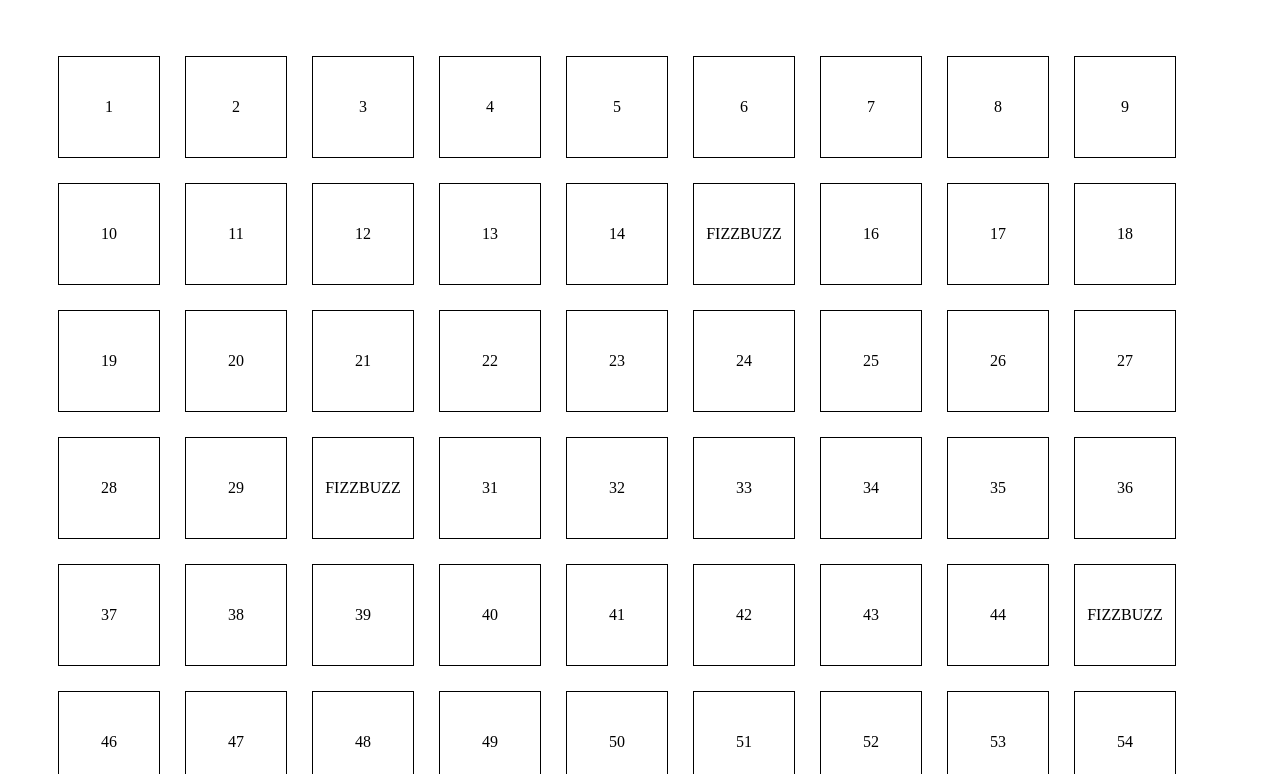
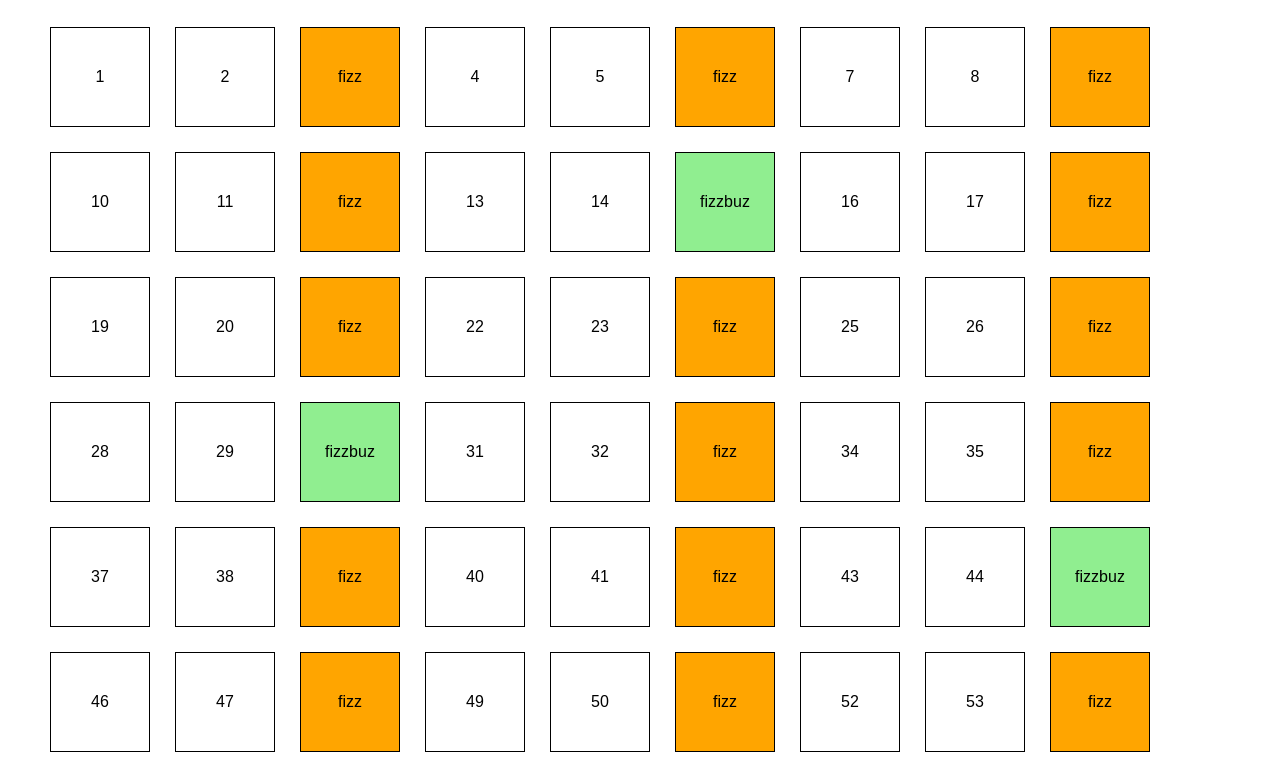
Before and after one commit to AlessioDiMari/js-fizzbuzz, a plain HTML site: page index.html in a window 1280 px wide. Shown: the part 60-834 px from the top of the page. Drawn offline with Linux system fonts and the light colour scheme.

Commit message:
seconda condizione

```diff
--- a/css/style.css
+++ b/css/style.css
@@ -1,3 +1,10 @@
+*{
+    margin: 0;
+    padding: 0;
+    box-sizing: border-box;
+    font-family: sans-serif;
+}
+
 .container{
     padding: 50px;
     margin: auto;
@@ -20,3 +27,11 @@
     border: 1px solid black;
 
 }
+
+.square.fizzbuzz{
+    background-color: lightgreen;
+}
+
+.square.fizz{
+    background-color: orange;
+}
--- a/js/script.js
+++ b/js/script.js
@@ -29,7 +29,13 @@ for(let i = 1; i <= 100; i++){
     if( i % 3 == 0 && i % 5 == 0) {
 
         newElement.className += " fizzbuzz"
-        newElement.innerHTML = "FIZZBUZZ";
+        newElement.innerHTML = "fizzbuz";
+
+    } else if( i % 3 == 0 ) {
+
+        // Chiedo se sia multiplo di 3
+        newElement.className += " fizz";
+        newElement.innerHTML = "fizz";
 
     }
 
```
